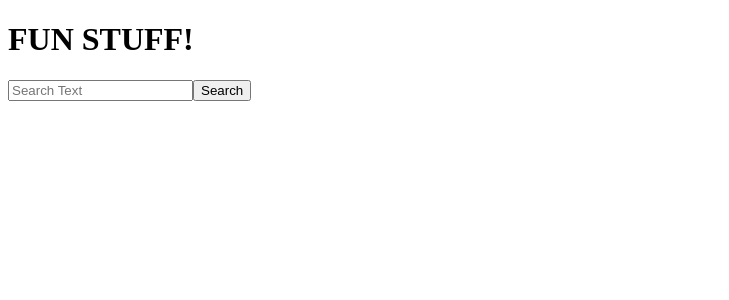
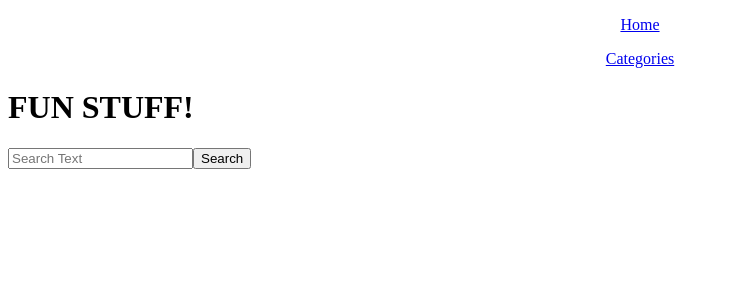
Before and after one commit to johnnormand10/group-giphy-saga-project, a React (Create React App) app: page /#/Home in a window 1280 px wide. Shown: the top 300 px of the page, without its empty margins (0-729 px from the left). Built offline with nearby package versions, Linux system fonts and the light colour scheme.

Commit message:
created category component

```diff
--- /dev/null
+++ b/src/components/App/App.css
@@ -0,0 +1,5 @@
+.link {
+    display: flex;
+    justify-content: center;
+    margin: 1rem;
+}
--- a/src/components/App/App.js
+++ b/src/components/App/App.js
@@ -1,11 +1,29 @@
 import React from 'react';
+import { HashRouter as Router, Route, Link } from 'react-router-dom';
+
+import './App.css';
+
 import Home from '../Home/Home';
+import Categories from '../Categories/Categories';
 
 function App(props) {
   return (
 
     <div>
-      <Home />
+      <Router>
+        <nav>
+          <Link to="/Home" className="link">Home</Link>
+          <Link to="/Categories" className="link">Categories</Link>
+        </nav>
+        <Route path="/Home" exact>
+          <Home />
+        </Route>
+
+        <Route path="/Categories">
+          <Categories />
+        </Route>
+
+      </Router>
     </div>
 
   );
--- /dev/null
+++ b/src/components/Categories/Categories.jsx
@@ -0,0 +1,5 @@
+const Categories = () => {
+    return('');
+}
+
+export default Categories;
```
